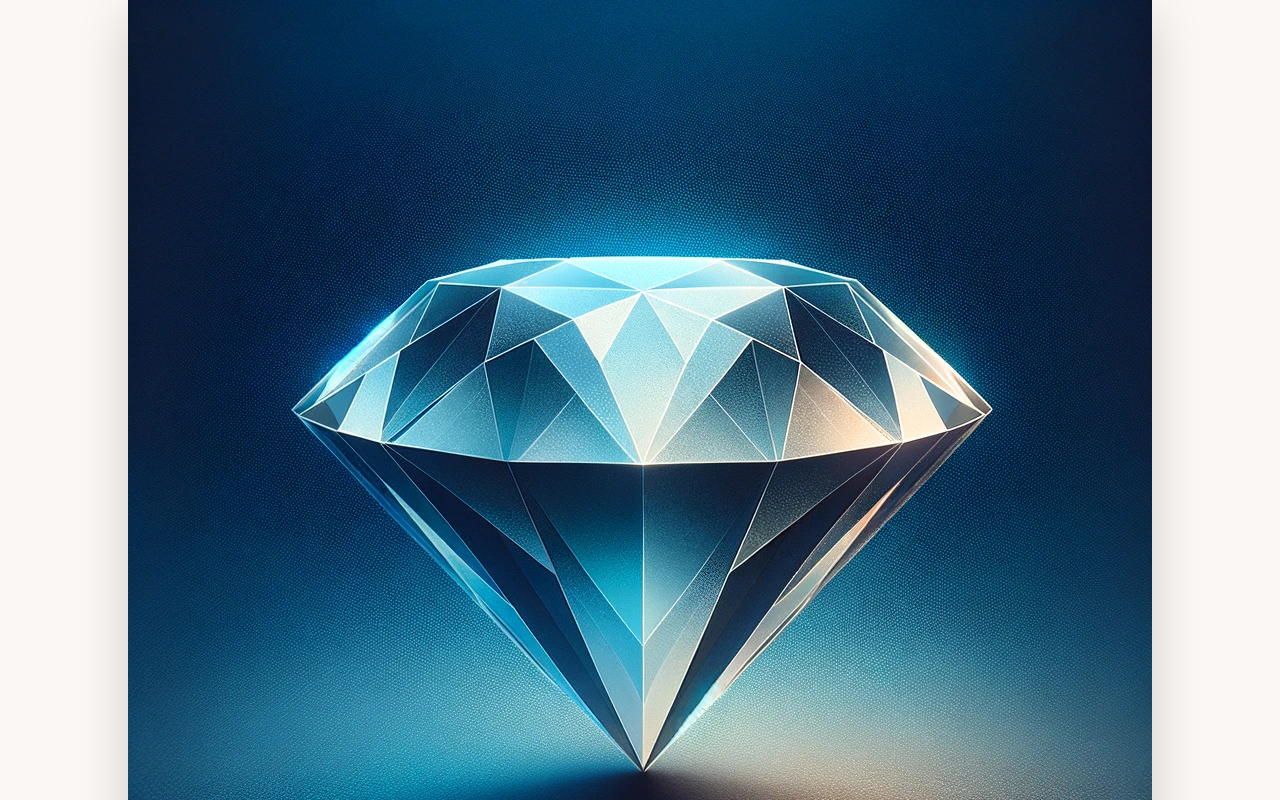
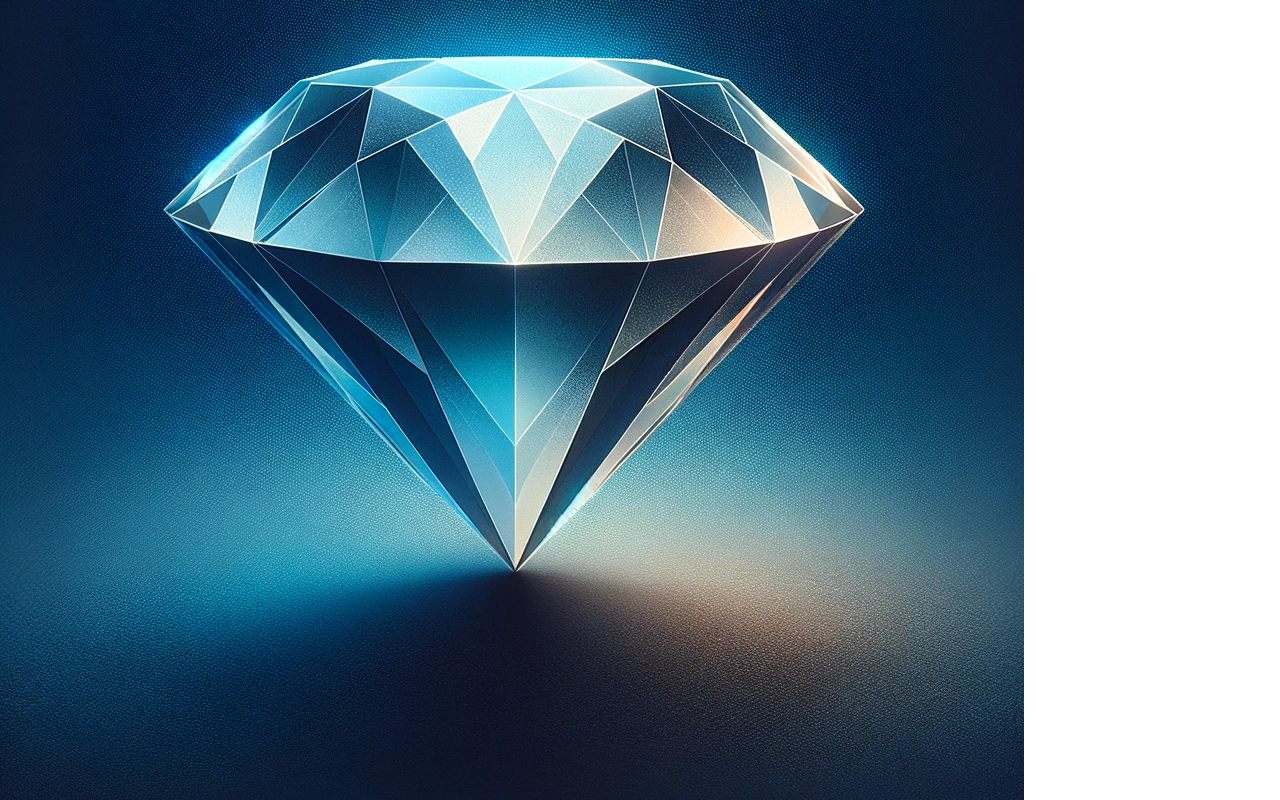
Before and after one commit to DiamondSssssss/DAS-Frontend, a React (Vite) app: page /login in a window 1280 px wide. Shown: the top 800 px of the page. Built offline with nearby package versions, Linux system fonts and the light colour scheme.

Commit message:
kiem tra lai di

```diff
--- a/src/Component/HomePage/HomePage.jsx
+++ b/src/Component/HomePage/HomePage.jsx
@@ -4,7 +4,7 @@ import sampleImage from "../../assets/backgrounddas.png"; // Đảm bảo đư
 function MyComponent() {
   return (
     <>
-      <div className="flex-grow mt-10">
+      <div className="flex justify-center ">
         <img src={sampleImage} alt="Sample" className="h-full w-full" />
       </div>
     </>
--- a/src/index.css
+++ b/src/index.css
@@ -2,7 +2,22 @@
 @tailwind components;
 @tailwind utilities;
 
-body{
-    height: 100%;
-    width: 100%;
-  }
+html, body {
+  margin: 0;
+  padding: 0;
+  width: 100%;
+  height: 100%;
+
+}
+
+#root, .app-container {
+  width: 100%;
+  min-height: 100%;
+}
+
+.app-container {
+  display: flex;
+  flex-direction: column;
+  justify-content: flex-start;
+  align-items: center;
+}
```
Also changed, not shown: src/App.jsx (+7 -5 lines).
